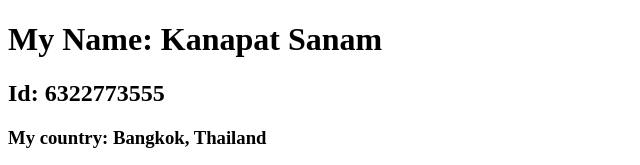
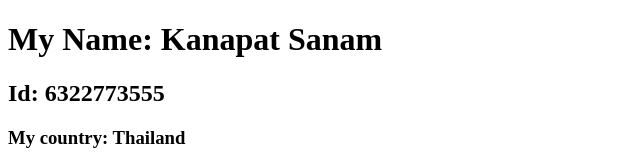
Before and after one commit to Marianplum/DES424_63322773555, a plain HTML site: page src/index.html in a window 1280 px wide. Shown: the top 165 px of the page, without its empty margins (0-640 px from the left). Drawn offline with Linux system fonts and the light colour scheme.

Commit message:
Update index.html

```diff
--- a/src/index.html
+++ b/src/index.html
@@ -3,7 +3,7 @@
     <body>
     	<h1> My Name: Kanapat Sanam </h1>
         <h2> Id: 6322773555 </h2>
-        <h3> My country: Bangkok, Thailand </h3>
+        <h3> My country: Thailand </h3>
         <img src="https://graduateadmissions.siit.tu.ac.th/plugin/img/siitlogo.png" alt="">
     </body>
 </html>
```
